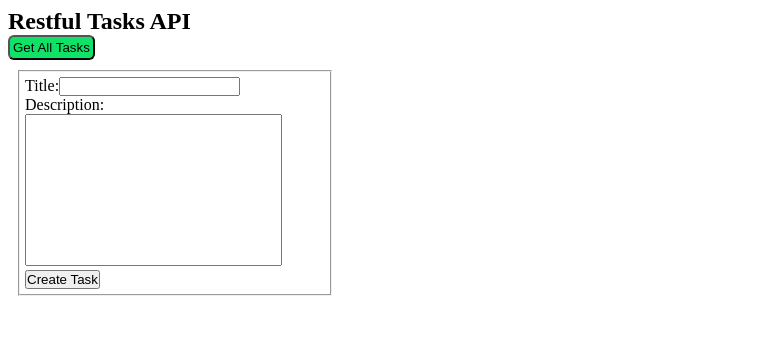
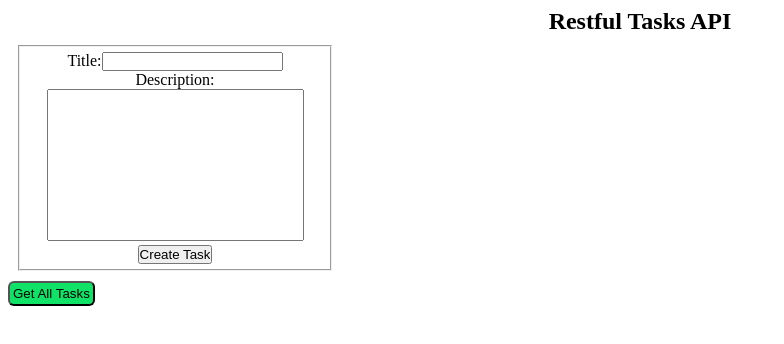
Before and after one commit to CodingDojo-MEAN-07-18/Jaxon, an Angular app in the folder MongoDB/Restful_Task_API/public/: page / in a window 1280 px wide. Shown: the top 344 px of the page, without its empty margins (0-784 px from the left). Built offline with nearby package versions, Linux system fonts and the light colour scheme.

Commit message:
Modularized description

```diff
--- a/MongoDB/Restful_Task_API/public/src/app/app.component.css
+++ b/MongoDB/Restful_Task_API/public/src/app/app.component.css
@@ -1,18 +1,29 @@
 *{
   margin: 0px;
   padding: 0px;
+}
+.wrapper{
+  text-align: center;
 }
 fieldset{
   width: 300px;
   padding: 5px;
   margin: 10px;
 }
+.form{
+  display: block;
+}
+.allTasks{
+  display: inline-block;
+}
 button{
   background-color: #0fe267;
+
 }
 .tasks{
   border-radius: 6px;
   padding:3px;
+  display: block;
 }
 .show{
   border-radius: 100%;
@@ -24,3 +35,8 @@ h4{
 p{
   margin:2px;
 }
+td{
+  width:100px;
+  margin:0px;
+  padding:0px;
+}
--- a/MongoDB/Restful_Task_API/public/src/app/app.component.html
+++ b/MongoDB/Restful_Task_API/public/src/app/app.component.html
@@ -1,7 +1,20 @@
 <!--The content below is only a placeholder and can be replaced.-->
+<div class="wrapper">
   <h2>Restful Tasks API</h2>
+  <fieldset class='form'>
+    <form (submit)="onSubmit()">
+      <label>Title:</label>
+      <input type="text" name="newTask.title" [(ngModel)]="newTask.title" />
+      <br>
+      <label>Description:</label>
+      <br>
+      <textarea name="newTask.description" [(ngModel)]="newTask.description" style="resize:none" cols="30" rows="10"></textarea>
+      <br>
+      <input type="submit" value="Create Task" />
+    </form>
+  </fieldset>
   <button class="tasks" (click)='getTasksFromService()'>Get All Tasks</button>
-<fieldset *ngIf='tasks'>
+  <fieldset class="allTasks" *ngIf='tasks'>
     <table>
       <tr *ngFor='let task of tasks'>
         <td>{{task.title}}</td>
@@ -16,12 +29,6 @@
         </td>
       </tr>
     </table>
-</fieldset>
-<fieldset *ngIf="task">
-  <h4>{{task.title}}</h4>
-  <p>{{task.description}}</p>
-  <br>
-  <p>Completed: {{task.completed}}</p>
   </fieldset>
   <fieldset *ngIf="edit" style="display: inline;">
     <form (submit)="editTask(edit._id)">
@@ -42,15 +49,5 @@
       <input type="submit" value="Edit Task" />
     </form>
   </fieldset>
-<fieldset>
-  <form (submit)="onSubmit()">
-    <label>Title:</label>
-    <input type="text" name="newTask.title" [(ngModel)]="newTask.title" />
-    <br>
-    <label>Description:</label>
-    <br>
-    <textarea name="newTask.description" [(ngModel)]="newTask.description" style="resize:none" cols="30" rows="10"></textarea>
-    <br>
-    <input type="submit" value="Create Task" />
-  </form>
-</fieldset>
+  <app-task *ngIf="task" [taskToShow]="task"></app-task>
+</div>
--- a/MongoDB/Restful_Task_API/public/src/app/app.module.ts
+++ b/MongoDB/Restful_Task_API/public/src/app/app.module.ts
@@ -4,9 +4,11 @@ import { HttpService } from './http.service';
 import { AppComponent } from './app.component';
 import { HttpClientModule } from '@angular/common/http';
 import { FormsModule } from '@angular/forms';
+import { TaskComponent } from './task/task.component';
 @NgModule({
   declarations: [
-    AppComponent
+    AppComponent,
+    TaskComponent
   ],
   imports: [
     BrowserModule,
--- /dev/null
+++ b/MongoDB/Restful_Task_API/public/src/app/task/task.component.html
@@ -0,0 +1,6 @@
+<fieldset>
+  <h4>{{taskToShow.title}}</h4>
+  <p>{{taskToShow.description}}</p>
+  <br>
+  <p>Completed: {{taskToShow.completed}}</p>
+</fieldset>
--- /dev/null
+++ b/MongoDB/Restful_Task_API/public/src/app/task/task.component.ts
@@ -0,0 +1,15 @@
+import { Component, OnInit, Input } from '@angular/core'; // add Input to our imports
+
+@Component({
+  selector: 'app-task',
+  templateUrl: './task.component.html',
+  styleUrls: ['./task.component.css']
+})
+export class TaskComponent implements OnInit {
+  @Input() taskToShow: any;
+  constructor() { }
+
+  ngOnInit() {
+  }
+
+}
```
Also changed, not shown: MongoDB/Restful_Task_API/public/src/app/task/task.component.css (added), 1 other file (tests, documents, lock files or other folders). Lines whose indentation alone changed are shown as unchanged.
